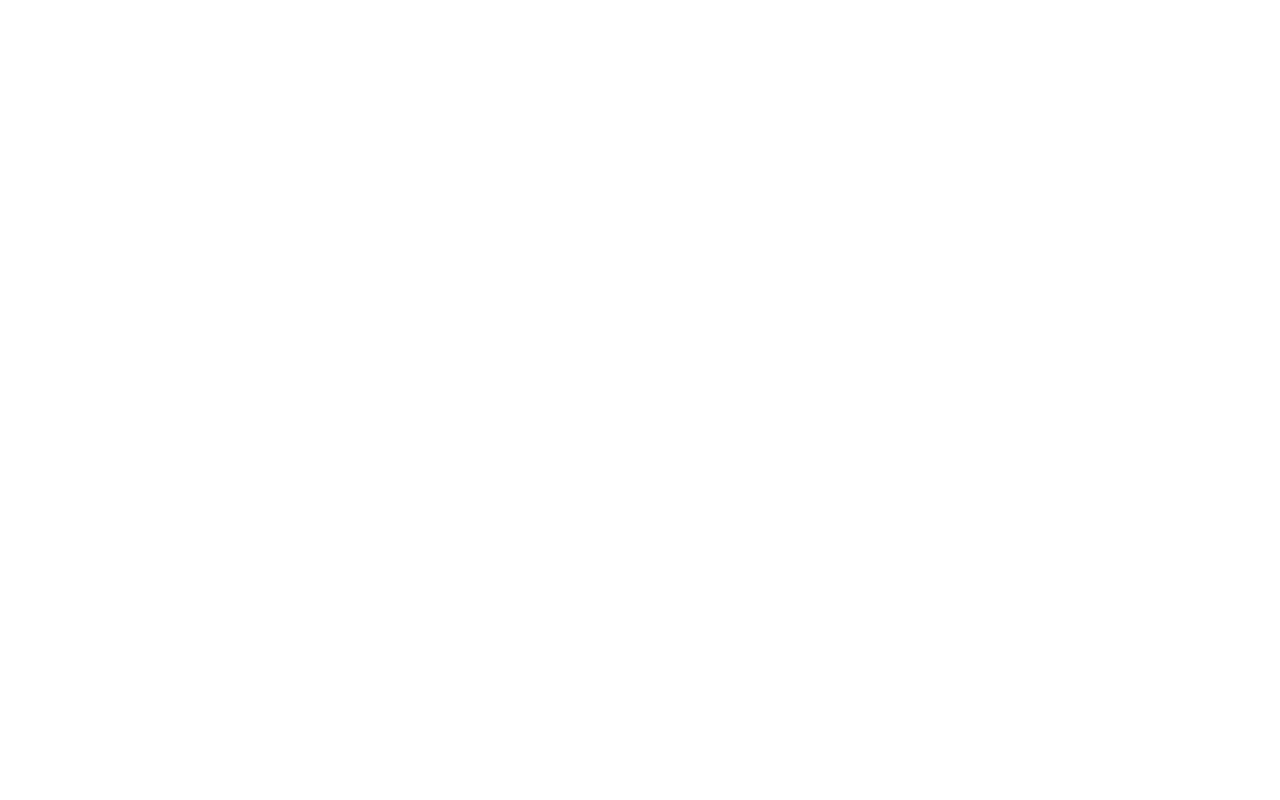
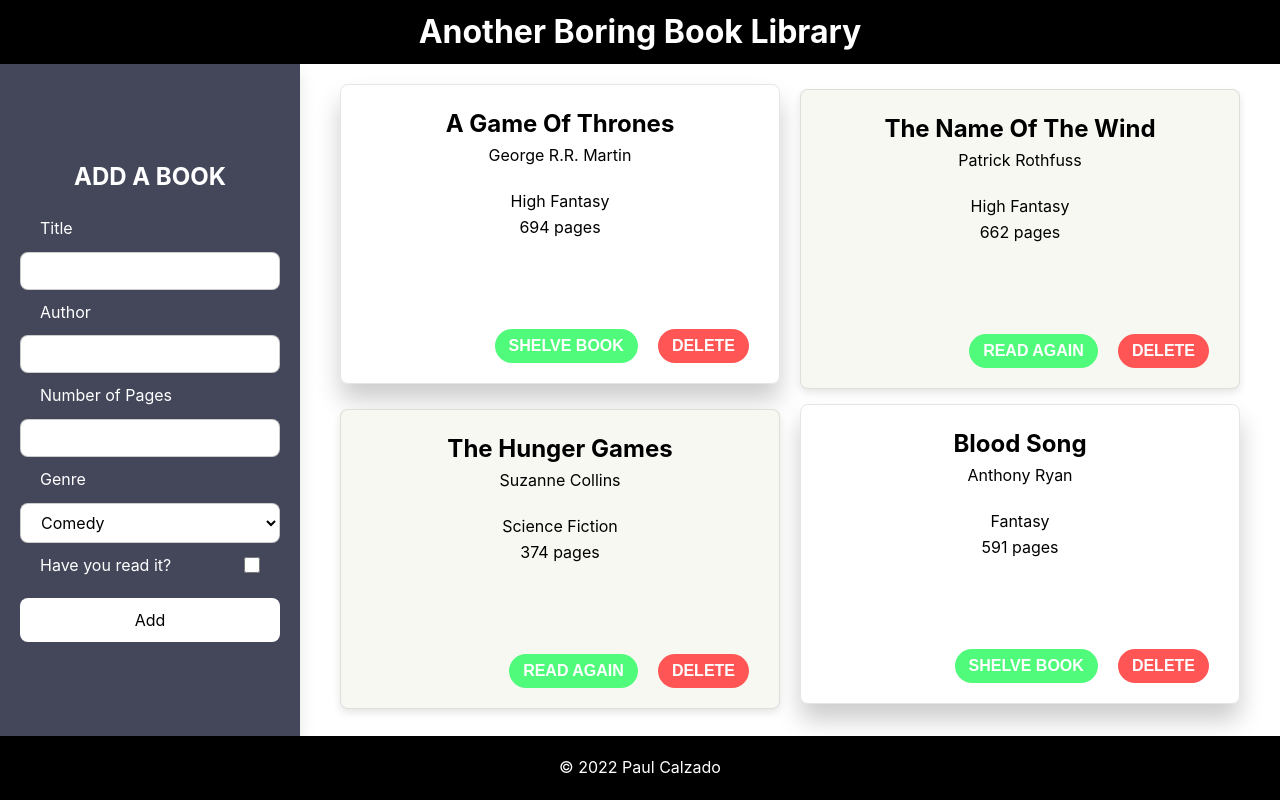
Before and after one commit to skullzado/my-library, a plain HTML site: page index.html in a window 1280 px wide. Drawn offline with nearby package versions, Linux system fonts and the light colour scheme.

Commit message:
Add necessary elements, styles and logic

```diff
--- a/index.html
+++ b/index.html
@@ -4,11 +4,72 @@
 		<meta charset="UTF-8" />
 		<meta http-equiv="X-UA-Compatible" content="IE=edge" />
 		<meta name="viewport" content="width=device-width, initial-scale=1.0" />
+		<link
+			href="https://unpkg.com/boxicons@2.1.2/css/boxicons.min.css"
+			rel="stylesheet"
+		/>
 		<link rel="stylesheet" href="./style.css" />
 		<script src="./index.js" defer></script>
 		<title>Project - Library</title>
 	</head>
 	<body>
-		<div class="container"></div>
+		<div id="root">
+			<header class="header">
+				<h1 class="header__title">Another Boring Book Library</h1>
+			</header>
+			<div class="container">
+				<form class="form">
+					<h2 class="form__title">Add A Book</h2>
+					<label for="title" class="form__label">Title</label>
+					<input type="text" id="title" class="form__input" value="" required />
+					<label for="author" class="form__label">Author</label>
+					<input
+						type="text"
+						id="author"
+						class="form__input"
+						value=""
+						required
+					/>
+					<label for="pages" class="form__label">Number of Pages</label>
+					<input
+						type="number"
+						id="pages"
+						class="form__input"
+						value=""
+						required
+					/>
+					<label for="genre" class="form__label">Genre</label>
+					<select class="form__dropdown" name="genre" id="genre" required>
+						<option value="Comedy">Comedy</option>
+						<option value="Drama">Drama</option>
+						<option value="Fantasy">Fantasy</option>
+						<option value="High Fantasy">High Fantasy</option>
+						<option value="Mystery">Mystery</option>
+						<option value="Non-Fiction">Non-Fiction</option>
+						<option value="Romance">Romance</option>
+						<option value="Science Fiction">Science Fiction</option>
+						<option value="Thriller">Thriller</option>
+					</select>
+					<div class="form__checkbox">
+						<label for="read" class="form__label--checkbox"
+							>Have you read it?</label
+						>
+						<input
+							type="checkbox"
+							name="read"
+							id="read"
+							class="form__input--checkbox"
+							value="true"
+						/>
+					</div>
+
+					<button class="form__button" type="submit">Add</button>
+				</form>
+				<ul class="book-list"></ul>
+			</div>
+			<footer class="footer">
+				<p class="footer__copyright">&copy; 2022 Paul Calzado</p>
+			</footer>
+		</div>
 	</body>
 </html>
--- a/index.js
+++ b/index.js
@@ -0,0 +1,157 @@
+const form = document.querySelector('.form');
+const bookList = document.querySelector('.book-list');
+let buttons;
+
+const btnIcon = {
+	read: 'SHELVE BOOK',
+	notRead: `READ AGAIN`,
+	delete: `DELETE`,
+};
+
+const myLibrary = [
+	new Book(
+		'A Game Of Thrones',
+		'George R.R. Martin',
+		'High Fantasy',
+		694,
+		false
+	),
+	new Book(
+		'The Name Of The Wind',
+		'Patrick Rothfuss',
+		'High Fantasy',
+		662,
+		true
+	),
+	new Book('The Hunger Games', 'Suzanne Collins', 'Science Fiction', 374, true),
+	new Book('Blood Song', 'Anthony Ryan', 'Fantasy', 591, false),
+];
+
+function Book(title, author, genre, pages, read) {
+	this.title = title;
+	this.author = author;
+	this.genre = genre;
+	this.pages = pages;
+	this.read = read;
+}
+
+function addToBook(obj) {
+	myLibrary.push(obj);
+}
+
+Book.prototype.toggleRead = function () {
+	return !this.read;
+};
+
+const renderBook = (arr) => {
+	if (!arr.length) {
+		bookList.innerHTML = '';
+		return;
+	}
+
+	if (bookList.children) {
+		bookList.innerHTML = '';
+		arr.map((book, index) => {
+			const bookItem = document.createElement('li');
+			const { title, author, genre, pages, read } = book;
+			bookItem.innerHTML = `
+				<div class="book__details">
+				<h2 class="book__title">${title}</h2>
+				<p class="book__author">${author}</p>
+				<p class="book__genre">${genre}</p>
+				<p class="book__pages">${pages} pages</p>
+				</div>
+
+				<div class="book__btn-actions">
+				<button class="book__btn book__read-toggle" data-key=${index}>
+					${read ? btnIcon['notRead'] : btnIcon['read']}
+				</button>
+				<button class="book__btn book__delete" data-key=${index}>
+				${btnIcon['delete']}</button>
+				</div>
+			`;
+			bookItem.classList.add('book-item');
+			if (read) {
+				bookItem.classList.add('read');
+			} else {
+				bookItem.classList.remove('read');
+			}
+			bookList.appendChild(bookItem);
+		});
+	}
+	addToggleReadListener();
+	addDeleteBookListener();
+};
+
+const submitFormHandler = (event) => {
+	event.preventDefault();
+	let title = document.getElementById('title').value;
+	let author = document.getElementById('author').value;
+	let genre = document.getElementById('genre').value;
+	let pages = document.getElementById('pages').value;
+	let read = document.getElementById('read').checked ? true : false;
+
+	addToBook(new Book(title, author, genre, pages, read));
+	renderBook(myLibrary);
+
+	form.reset();
+};
+
+const addToggleReadListener = () => {
+	if (!bookList.children) {
+		return;
+	}
+
+	buttons = document.querySelectorAll('.book__read-toggle');
+	buttons.forEach((button) => {
+		button.addEventListener('click', toggleReadHandler);
+	});
+};
+
+const addDeleteBookListener = () => {
+	if (!bookList.children) {
+		return;
+	}
+
+	buttons = document.querySelectorAll('.book__delete');
+	buttons.forEach((button) => {
+		button.addEventListener('click', deleteBookHandler);
+	});
+};
+
+const toggleReadHandler = (event) => {
+	const button = event.currentTarget;
+	const buttonKey = event.currentTarget.dataset['key'];
+
+	myLibrary[buttonKey].read = myLibrary[buttonKey].toggleRead();
+	if (myLibrary[buttonKey].read) {
+		button.innerHTML = btnIcon['notRead'];
+		bookList.children[buttonKey].classList.add('read');
+	} else {
+		button.innerHTML = btnIcon['read'];
+		bookList.children[buttonKey].classList.remove('read');
+	}
+};
+
+const deleteBookHandler = (event) => {
+	const buttonKey = event.currentTarget.dataset['key'];
+	const newArray = myLibrary;
+
+	newArray.splice(buttonKey, 1);
+
+	console.log(newArray);
+
+	renderBook(newArray);
+};
+
+form.addEventListener('submit', submitFormHandler);
+
+window.addEventListener('load', function () {
+	if (myLibrary.length > 0) {
+		renderBook(myLibrary);
+		addToggleReadListener(myLibrary);
+		addDeleteBookListener(myLibrary);
+	}
+
+	return;
+});
--- a/style.css
+++ b/style.css
@@ -2,6 +2,8 @@
 *::before,
 *::after {
 	box-sizing: border-box;
+	padding: 0;
+	margin: 0;
 }
 
 html {
@@ -13,6 +15,227 @@ html {
 body {
 	width: 100%;
 	height: 100%;
-	padding: 0;
-	margin: 0;
+	font-family: -apple-system, BlinkMacSystemFont, 'Segoe UI', Roboto, Oxygen,
+		Ubuntu, Cantarell, 'Open Sans', 'Helvetica Neue', sans-serif;
+	line-height: 1.6;
 }
+
+#root {
+	width: 100%;
+	height: 100%;
+	display: grid;
+	grid-template-rows: 6.4rem auto 6.4rem;
+	align-items: center;
+	background-color: black;
+	color: white;
+}
+
+.header,
+.footer {
+	display: flex;
+	align-items: center;
+	justify-content: center;
+
+	height: 100%;
+}
+
+.header__title {
+	font-size: 3.2rem;
+}
+
+.footer__copyright {
+	font-size: 1.6rem;
+}
+
+.container {
+	height: 100%;
+	display: grid;
+	grid-template-columns: 30rem auto;
+	gap: 2rem;
+	overflow-y: scroll;
+	background-color: white;
+	color: black;
+}
+
+.form {
+	padding: 2rem;
+	display: flex;
+	flex-direction: column;
+	justify-content: center;
+	align-items: flex-start;
+	box-shadow: 0 0.8rem 1.6rem 0 rgba(0, 0, 0, 0.1);
+	overflow: hidden;
+	background-color: rgb(68, 71, 90);
+	color: white;
+}
+
+.form__title {
+	font-size: 2.4rem;
+	text-transform: uppercase;
+	margin: 1rem auto;
+}
+
+.form__label {
+	font-size: 1.6rem;
+	margin: 1rem 2rem;
+	display: flex;
+	align-items: flex-start;
+}
+
+.form__input {
+	outline: none;
+	border: 1px solid rgba(0, 0, 0, 0.2);
+	color: black;
+	background-color: white;
+	font-family: inherit;
+	border-radius: 0.8rem;
+	padding: 0.8rem 1.6rem;
+	font-size: 1.6rem;
+	width: 100%;
+	transition: all 0.3s;
+}
+.form__input:focus {
+	border: 1px solid rgba(0, 0, 0, 0.8);
+}
+
+.form__dropdown {
+	width: 100%;
+	padding: 0.8rem 1.6rem;
+	font-size: 1.6rem;
+	border-radius: 0.8rem;
+	font-family: inherit;
+	background-color: white;
+	outline: none;
+	border: 1px solid rgba(0, 0, 0, 0.2);
+	color: black;
+	transition: all 0.3s;
+}
+
+.form__dropdown:focus {
+	border: 1px solid rgba(0, 0, 0, 0.8);
+}
+
+.form__checkbox {
+	width: 100%;
+	display: flex;
+	justify-content: space-between;
+	align-items: center;
+}
+
+.form__label--checkbox {
+	font-size: 1.6rem;
+	margin: 1rem 2rem;
+}
+
+.form__input--checkbox {
+	width: 1.6rem;
+	height: 1.6rem;
+	margin: 1rem 2rem;
+}
+
+.form__button {
+	border: none;
+	outline: none;
+	background-color: inherit;
+	font-family: inherit;
+	font-size: 1.6rem;
+	padding: 1.2rem 1.6rem;
+	width: 100%;
+	margin: 1rem auto;
+	cursor: pointer;
+	border-radius: 0.8rem;
+	background-color: rgb(255, 255, 255);
+	color: black;
+	transition: all 0.3s;
+}
+
+.form__button:hover {
+	background-color: rgba(255, 255, 255, 0.8);
+}
+
+.book-list {
+	background-color: var(--color);
+	padding: 2rem 4rem 2rem 2rem;
+	list-style-type: none;
+	display: grid;
+	grid-template-columns: repeat(auto-fit, minmax(40rem, 1fr));
+	grid-template-rows: repeat(auto-fit, 30rem);
+	grid-auto-flow: row;
+	gap: 2rem;
+}
+
+.book-item {
+	border-radius: 0.8rem;
+	border: 1px solid rgba(0, 0, 0, 0.1);
+	padding: 2rem;
+	box-shadow: 0 1.6rem 2.4rem 0 rgba(0, 0, 0, 0.2);
+	display: flex;
+	flex-direction: column;
+	justify-content: space-between;
+	transition: all 0.3s ease-in;
+	color: black;
+}
+
+.book__details {
+	display: flex;
+	flex-direction: column;
+	align-items: center;
+	justify-content: center;
+	font-size: 1.6rem;
+	flex-wrap: wrap;
+}
+
+.book__title {
+	font-size: 2.4rem;
+}
+
+.book__author {
+	margin-bottom: 2rem;
+}
+
+.book__btn-actions {
+	display: flex;
+	justify-content: flex-end;
+	align-items: center;
+}
+
+.book__btn {
+	padding: 0.8rem 1.4rem;
+	border: none;
+	outline: none;
+	border-radius: 5rem;
+	cursor: pointer;
+	align-self: flex-end;
+	font-size: 1.6rem;
+	font-weight: 700;
+	margin: 0 1rem;
+	transition: all 0.3s;
+	color: white;
+}
+
+.book__read-toggle {
+	background-color: rgb(80, 250, 123);
+}
+
+.book__read-toggle:hover {
+	background-color: rgba(80, 250, 123, 0.8);
+}
+
+.book__delete {
+	background-color: rgb(255, 85, 85);
+}
+
+.book__delete:hover {
+	background-color: rgba(255, 85, 85, 0.8);
+}
+
+.book__btn > i {
+	font-size: 2.4rem;
+}
+
+.book-item.read {
+	transform: translateY(0.5rem);
+	box-shadow: 0 0.4rem 0.8rem 0 rgba(0, 0, 0, 0.1);
+	background-color: rgb(248, 248, 242);
+	color: black;
+}
```
